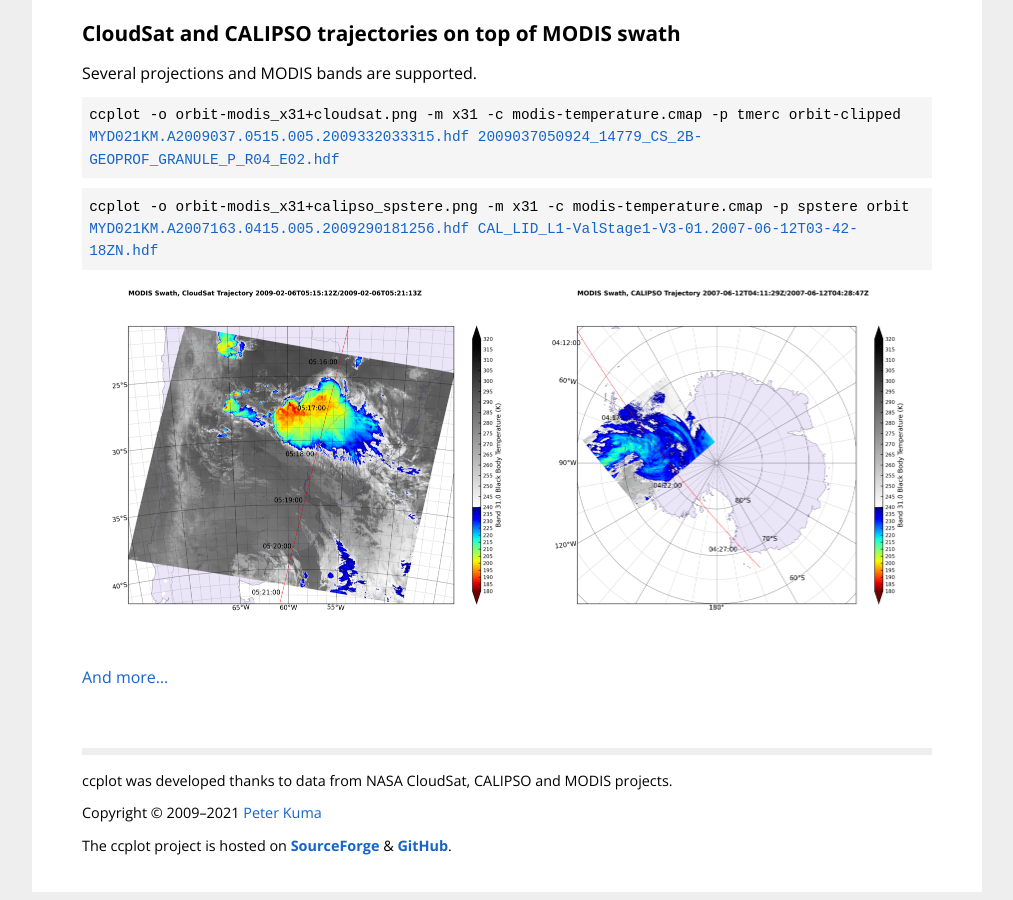
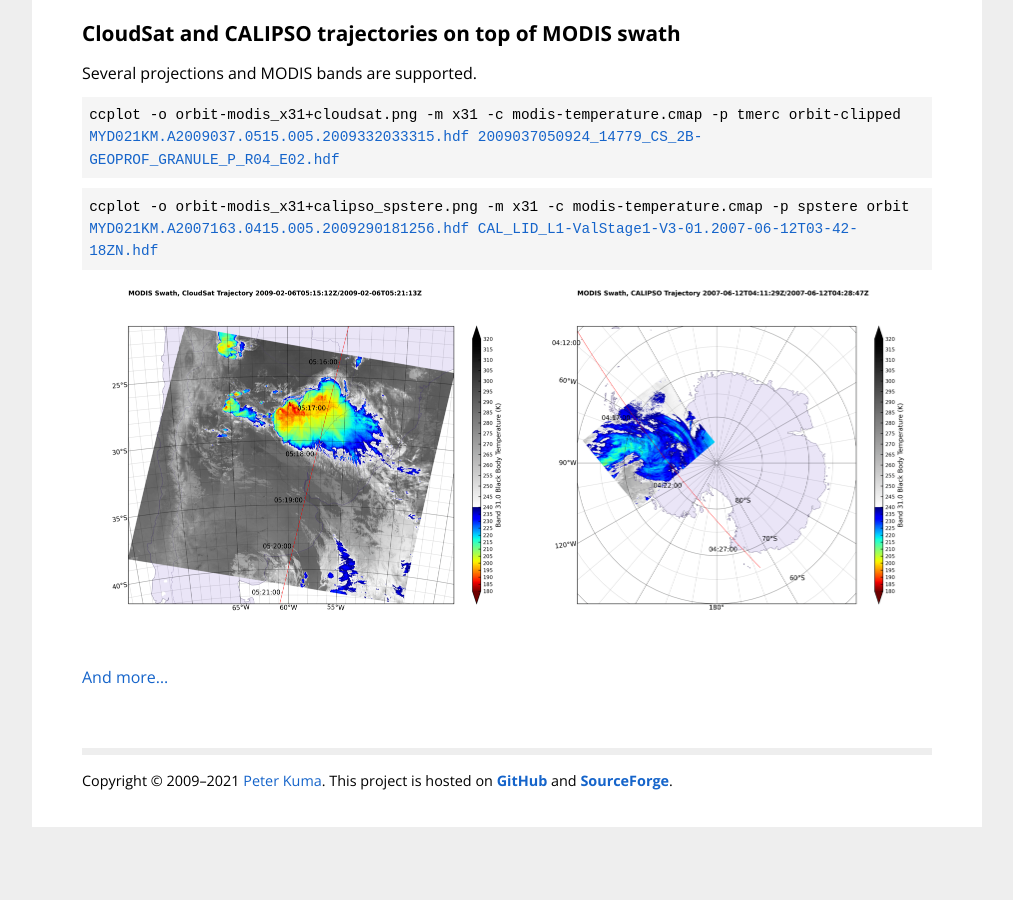
Before and after one commit to peterkuma/ccplot, a Jekyll site: the page built from index.html, in a window 1280 px wide and 900 px high, scrolled down 1670 px. Shown: the whole window, without its empty margins (133-1146 px from the left). Built offline with Jekyll 4.4.1, drawn with Linux system fonts in a browser that asks for light colours; after the commit the page ends 2505 px from its top, so only the background shows below that.

Commit message:
Update footer

```diff
--- a/_layouts/default.html
+++ b/_layouts/default.html
@@ -38,12 +38,7 @@
                 {{ content }}
             </article>
             <footer>
-                <p>ccplot was developed thanks to data from NASA CloudSat, CALIPSO and MODIS projects.</p>
-                <p>Copyright &copy; 2009–2021 <a href="https://peterkuma.net">Peter Kuma</a></p>
-                <p>
-                    The ccplot project is hosted on <strong><a href="https://sourceforge.net/projects/ccplot/">SourceForge</a></strong> &amp;
-                    <strong><a href="https://github.com/peterkuma/ccplot/">GitHub</a></strong>.
-                </p>
+                <p>Copyright &copy; 2009–2021 <a href="https://peterkuma.net/science/">Peter Kuma</a>. This project is hosted on <strong><a href="https://github.com/peterkuma/ccplot/">GitHub</a></strong> and <strong><a href="https://sourceforge.net/projects/ccplot/">SourceForge</a></strong>.</p>
             </footer>
         </div>
     </body>
```
